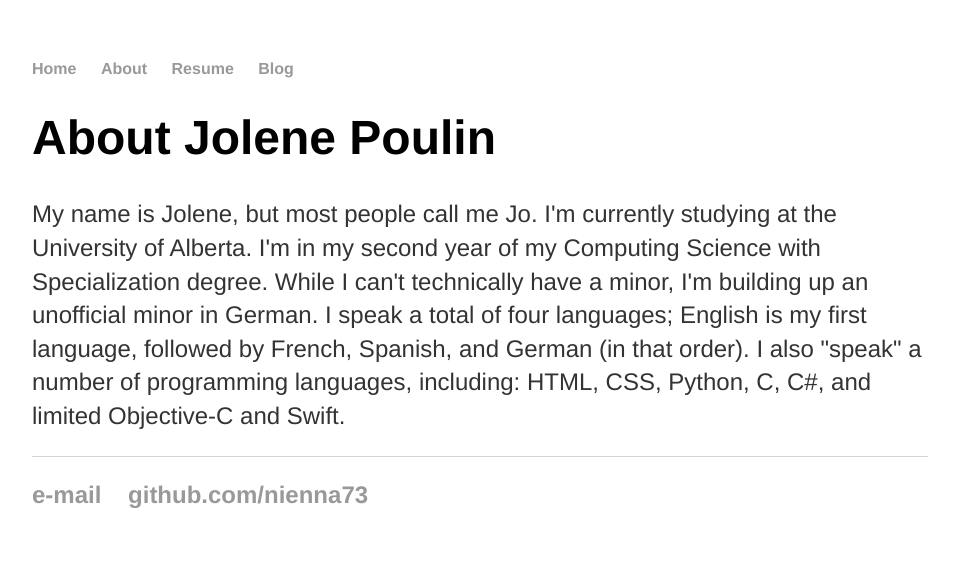
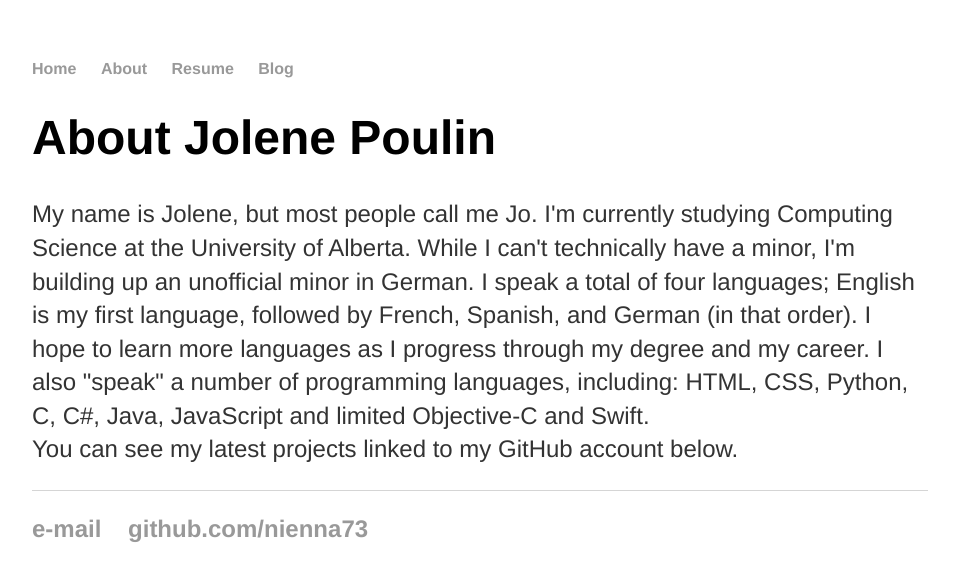
Before and after one commit to nienna73/nienna73.github.io, a Jekyll site: the page built from about/index.html, in a window 1280 px wide. Shown: the top 581 px of the page, without its empty margins (160-1119 px from the left). Built offline with Jekyll 4.4.1, drawn with Linux system fonts in a browser that asks for light colours.

Commit message:
Update languages section and wording

```diff
--- a/about/index.html
+++ b/about/index.html
@@ -5,8 +5,9 @@ title: About Jolene Poulin
 
 <h1>{{ page.title }}</h1>
 
-<p>My name is Jolene, but most people call me Jo. I'm currently studying at the University of Alberta.
-I'm in my second year of my Computing Science with Specialization degree. While I can't technically
-have a minor, I'm building up an unofficial minor in German. I speak a total of four languages; English is
-my first language, followed by French, Spanish, and German (in that order). I also &quot;speak&quot; a
-number of programming languages, including: HTML, CSS, Python, C, C#, and limited Objective-C and Swift.</p>
+<p>My name is Jolene, but most people call me Jo. I'm currently studying Computing Science at the University of Alberta.
+  While I can't technically have a minor, I'm building up an unofficial minor in German. I speak a total of four languages; English is
+my first language, followed by French, Spanish, and German (in that order). I hope to learn more languages as I progress through
+  my degree and my career. I also &quot;speak&quot; a
+number of programming languages, including: HTML, CSS, Python, C, C#, Java, JavaScript and limited Objective-C and Swift. <br />
+You can see my latest projects linked to my GitHub account below.</p>
```
